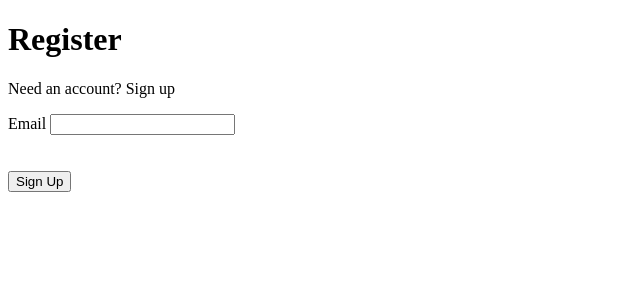
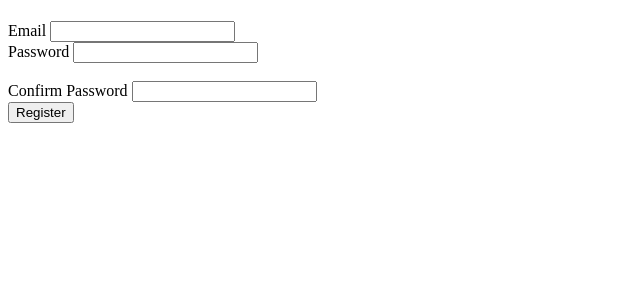
Before and after one commit to ismailh10/SFIA_1, a Flask app: page /register in a window 1280 px wide. Shown: the part 26-326 px from the top of the page, without its empty margins (0-640 px from the left). Run offline with Flask 2, Linux system fonts and the light colour scheme.

Commit message:
registration form updated

```diff
--- a/application/forms.py
+++ b/application/forms.py
@@ -39,7 +39,7 @@ class RegistrationForm(FlaskForm):
             EqualTo('password')
         ]
     )
-    submit = SubmitField('Sign Up')
+    submit = SubmitField('Register')
 
     def validate_email(self, email):
         user = Users.query.filter_by(email=email.data).first()
--- a/application/routes.py
+++ b/application/routes.py
@@ -23,15 +23,15 @@ def logout():
 	logout_user()
 	return redirect(url_for('home'))
 
-@app.route('/register', methods=['GET', 'POST'])
+@app.route('/register', methods=['POST', 'GET'])
 def register():
-	register_form = RegistrationForm()
-	if register_form.validate_on_submit():
+	form = RegistrationForm()
+	if form.validate_on_submit():
 		new_user = Users(email=register_form.email.data, password=bcrypt.generate_password_hash(register_form.password.data))
 		db.session.add(new_user)
 		db.session.commit()
 		return redirect(url_for('login'))
-	return render_template('register.html', title='Register', form=register_form)
+	return render_template('register.html',form=form)
 
 @app.route('/')
 @app.route('/home')
--- a/application/templates/register.html
+++ b/application/templates/register.html
@@ -1,26 +1,21 @@
 {% extends "layout.html" %}
 {% block body_content %}
-    <p>Need an account? Sign up</p>
+
     <div class='form'>
         <form method='POST' action=''>
+           <div class='form'>
             {{ form.hidden_tag() }}
-            <div class='form_group'>
+           <div <div class="form">
                 {{ form.email.label }}
-                {{ form.email }}
-                {% if form.email.errors %}
-                    <div class='error'>
-                        {% for error in form.email.errors %}
-                            <span>{{ error }}</span>
-                        {% endfor %}
-                    </div>
-                {% endif %}
-            </div>
-            <br>
-            <!--Password and Check Password fields-->
-            <br>
-            <div class='form_group'>
-                {{ form.submit }}
+                {{ form.email }} <br>
+               <div <div class="form">
+                {{ form.password.label }}
+                {{ form.password }}
+               <div <div class="form"> <br>
+                {{ form.confirm_password.label }}
+                {{ form.confirm_password }} <br>
+               <div <div class='form_group'>
+                {{ form.submit }} <br>
             </div>
         </form>
-    </div>
-{% endblock %}
+   {% endblock %}
```
